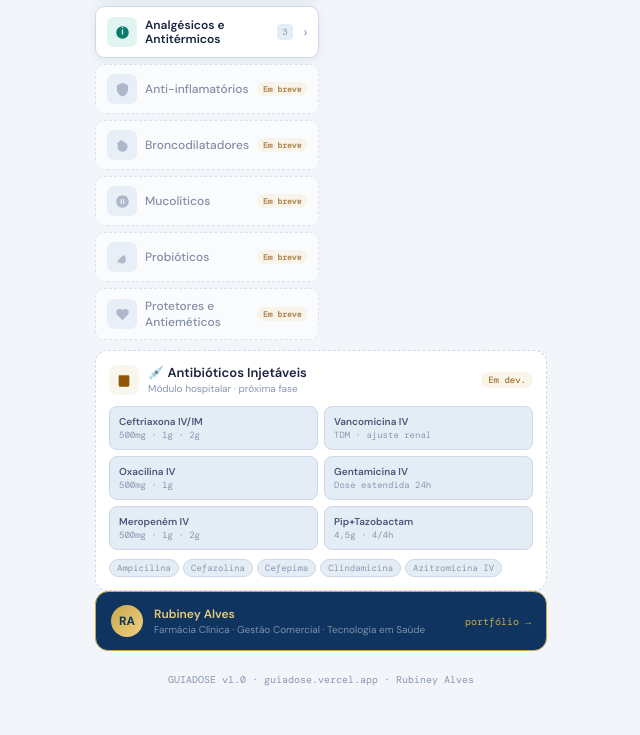
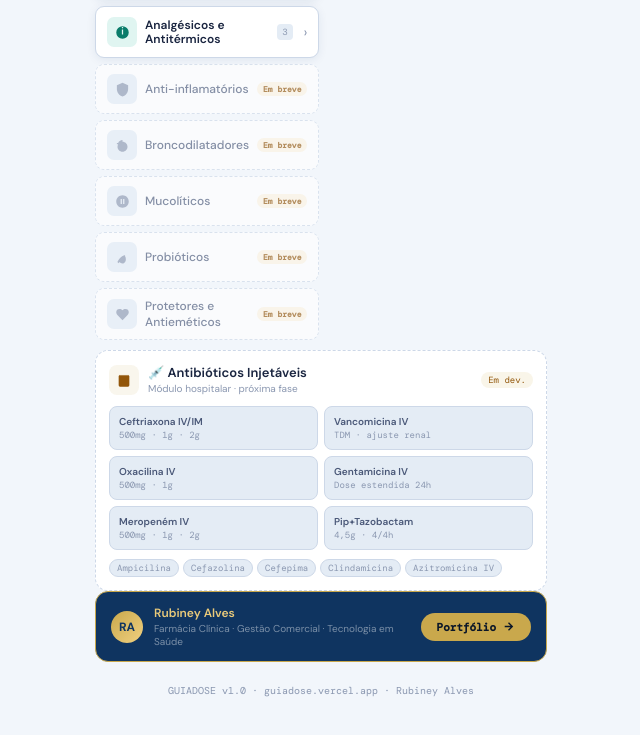
Before and after one commit to Rubiney/GuiaDose, a plain HTML site: page index.html in a window 1280 px wide. Shown: the part 883-1618 px from the top of the page, without its empty margins (319-959 px from the left). Drawn offline with nearby package versions, Linux system fonts and the light colour scheme.

Commit message:
Add files via upload

```diff
--- a/index.html
+++ b/index.html
@@ -138,7 +138,7 @@ main{padding:12px 14px 80px}
 .dav{width:32px;height:32px;border-radius:50%;background:linear-gradient(135deg,var(--gold),#F0D080);display:flex;align-items:center;justify-content:center;flex-shrink:0;font-weight:700;color:var(--navy);font-size:12px}
 .dnm{font-size:12px;font-weight:600;color:var(--gold2)}
 .dcg{font-size:10px;color:rgba(255,255,255,0.45);margin-top:1px}
-.dlk{margin-left:auto;font-size:10px;color:var(--gold);text-decoration:none;font-family:var(--mono)}
+
 .version{text-align:center;font-size:10px;color:var(--text3);padding:8px 0 2px;font-family:var(--mono)}
 
 /* EMPTY BUSCA */
@@ -150,6 +150,9 @@ main{padding:12px 14px 80px}
 .hidden{display:none!important}
 
 [data-theme="dark"] .white-bg{background:var(--white)}
+.port-btn{display:flex;align-items:center;gap:6px;background:#C9A84C;border:none;border-radius:99px;padding:7px 16px;color:#0A1628;font-size:11px;font-family:var(--mono);font-weight:700;text-decoration:none;white-space:nowrap;cursor:pointer;flex-shrink:0;transition:all 0.15s;margin-left:auto}
+.port-btn:hover{background:#E8C97A;transform:translateY(-1px)}
+.port-btn svg{width:13px;height:13px;stroke:#0A1628;stroke-width:2.5;fill:none;flex-shrink:0}
 </style>
 </head>
 <body>
@@ -516,7 +519,7 @@ main{padding:12px 14px 80px}
     <div class="dnm">Rubiney Alves</div>
     <div class="dcg">Farmácia Clínica · Gestão Comercial · Tecnologia em Saúde</div>
   </div>
-  <a href="https://rubiney-alves.vercel.app" target="_blank" class="dlk">portfólio →</a>
+  <a href="https://rubiney-alves.vercel.app" target="_blank" class="port-btn">Portfólio <svg viewBox="0 0 24 24"><path d="M5 12h14M12 5l7 7-7 7"/></svg></a>
 </div>
 <div class="version">GUIADOSE v1.0 · guiadose.vercel.app · Rubiney Alves</div>
 
```
